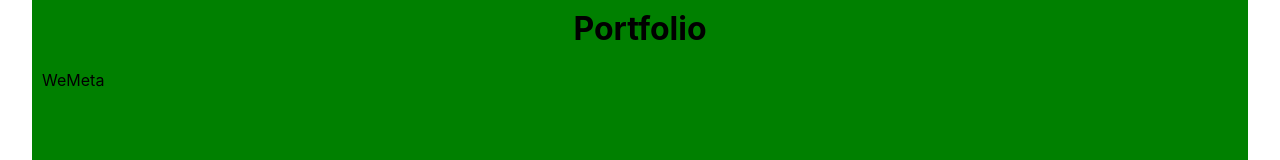
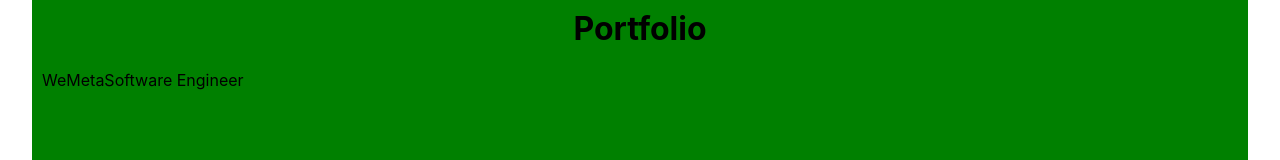
Before and after one commit to apinanyogaratnam/apinanyogaratnam, a Next.js app: page / in a window 1280 px wide. Shown: the part 792-952 px from the top of the page. Built offline with nearby package versions, Linux system fonts and the light colour scheme.

Commit message:
feat: displaying job role

```diff
--- a/pages/index.js
+++ b/pages/index.js
@@ -98,7 +98,7 @@ const HomePage = () => (
 );
 
 const Portfolio = () => {
-  const jobs = [{title: 'WeMeta'}];
+  const jobs = [{title: 'WeMeta', role: 'Software Engineer'}];
   return (<div style={{
     backgroundColor: 'green',
     borderRadius: '20px',
@@ -113,6 +113,7 @@ const Portfolio = () => {
     {jobs.map((job, index) => (
       <div key={index}>
         {job.title}
+        {job.role}
       </div>
     ))}
   </div>);
```
